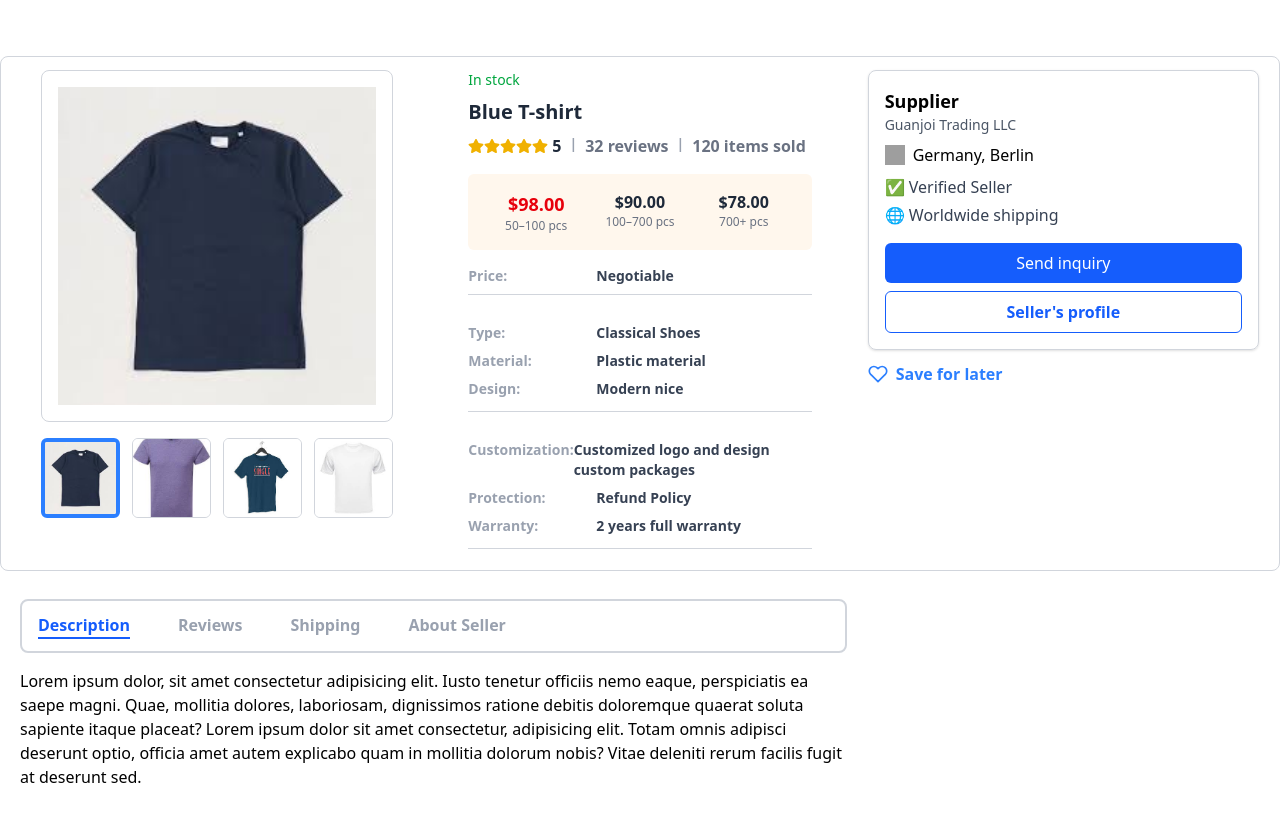
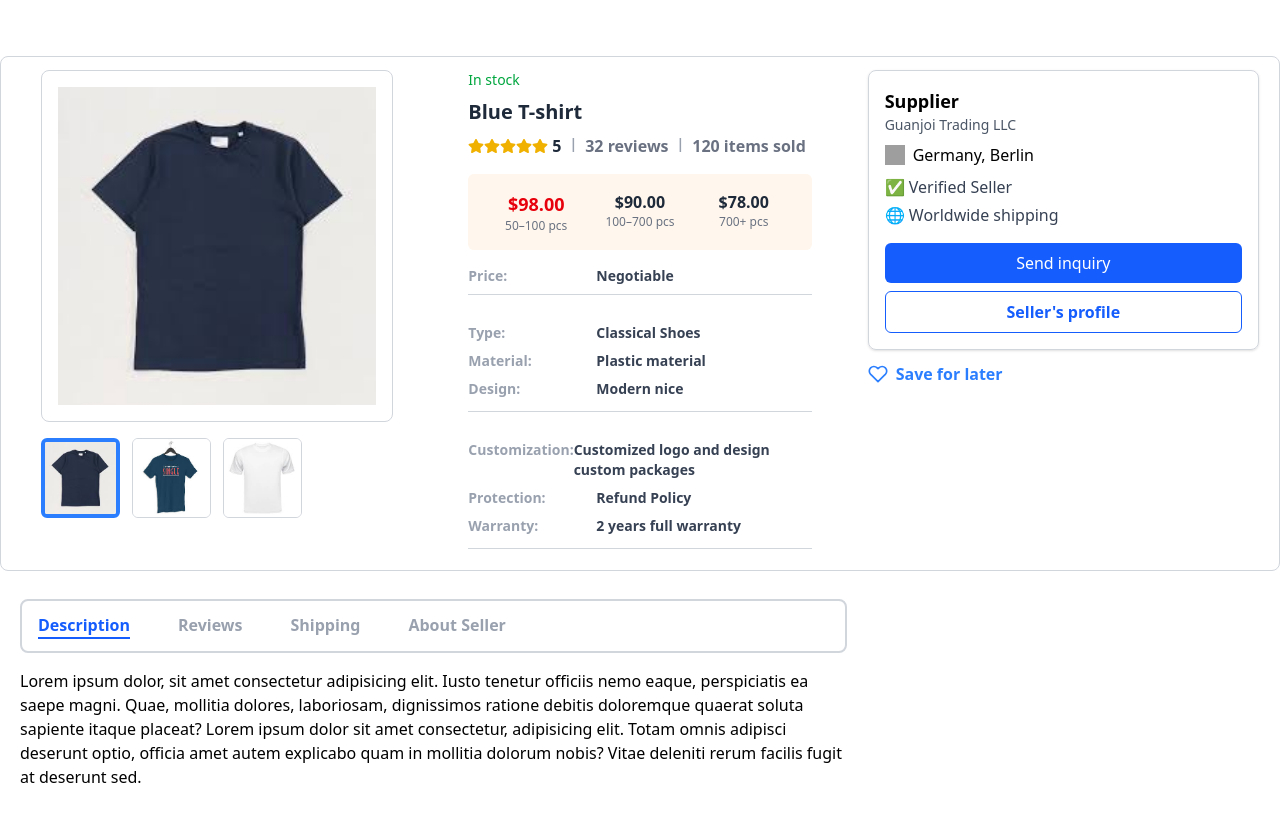
Before and after one commit to Qamar5656/E-commerce-Website, a React (Vite) app: page /details in a window 1280 px wide. Shown: the top 822 px of the page. Built offline with nearby package versions, Linux system fonts and the light colour scheme; grey boxes are pictures that could not be loaded.

Commit message:
updating image gallery

```diff
--- a/src/Components/Grocery Items Detail page/ImageGallery.jsx
+++ b/src/Components/Grocery Items Detail page/ImageGallery.jsx
@@ -1,6 +1,6 @@
 import { useState } from "react";
 import img from "../../assets/imgs/download (4).jpg";
-import img2 from "../../assets/imgs/download (3).jpg";
+// import img2 from "../../assets/imgs/download (3).jpg";
 import img3 from "../../assets/imgs/images.jpg";
 import img4 from "../../assets/imgs/download (1).jpg";
 
@@ -11,7 +11,7 @@ const ImageGallery = () => {
     setSelectedImage(image);
   };
 
-  const images = [img, img2, img3, img4];
+  const images = [img, img3, img4];
 
   return (
     <div className="w-full max-w-sm mx-auto px-4">
```
